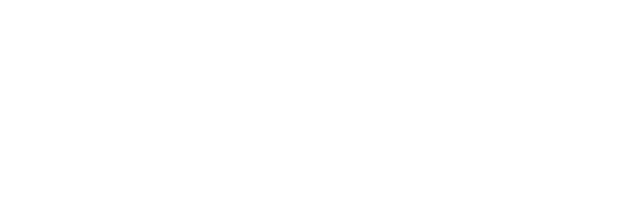
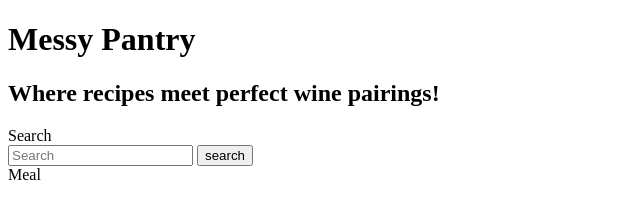
Before and after one commit to need-to-excel/Messy-Pantry, a plain HTML site: page index.html in a window 1280 px wide. Shown: the whole page, without its empty margins (0-640 px from the left). Drawn offline with nearby package versions, Linux system fonts and the light colour scheme; no server answers.

Commit message:
added some html to project

```diff
--- a/index.html
+++ b/index.html
@@ -1,11 +1,53 @@
 <!DOCTYPE html>
 <html lang="en">
   <head>
-    <meta charset="UTF-8">
-    <meta name="viewport" content="width=device-width, initial-scale=1.0">
+    <meta charset="UTF-8" />
+    <meta name="viewport" content="width=device-width, initial-scale=1.0" />
+    <script
+      src="https://cdn.jsdelivr.net/npm/bootstrap@5.3.2/dist/js/bootstrap.bundle.min.js"
+      integrity="sha384-C6RzsynM9kWDrMNeT87bh95OGNyZPhcTNXj1NW7RuBCsyN/o0jlpcV8Qyq46cDfL"
+      crossorigin="anonymous"
+    ></script>
     <title>Document</title>
   </head>
   <body>
+    <!-- Jumbotron for Title -->
+    <div class="p-5 mb-4 rounded-3">
+      <div class="container-fluid py-5">
+        <h1 id="message" class="display-5 text-center fw-bold">
+          <i class="title"></i> Messy Pantry
+        </h1>
+        <h2>
+          <i class="subtitle"></i> Where recipes meet perfect wine pairings!
+        </h2>
+      </div>
+    </div>
+
+    <!-- Main content -->
+    <div class="container text-center">
+      <div class="row align-items-center">
+        <div class="search">
+          Search
+          <div class="input-group">
+            <input
+              type="search"
+              class="form-control rounded"
+              placeholder="Search"
+              aria-label="Search"
+              aria-describedby="search-addon"
+            />
+            <button
+              type="button"
+              class="btn btn-outline-primary"
+              data-mdb-ripple-init
+            >
+              search
+            </button>
+          </div>
+        </div>
+        <div class="meal">Meal</div>
+      </div>
+    </div>
     <script src="https://cdn.jsdelivr.net/npm/dayjs@1/dayjs.min.js"></script>
     <script src="https://cdnjs.cloudflare.com/ajax/libs/jquery/3.2.1/jquery.min.js"></script>
     <script src="script.js"></script>
--- a/script.js
+++ b/script.js
@@ -0,0 +1,9 @@
+var apiKey = "d152576e58714ab5ba4e89d5f0607368"
+var queryURL = "https://api.spoonacular.com/recipes/complexSearch?query=pasta&apiKey=" + "d152576e58714ab5ba4e89d5f0607368";
+fetch(queryURL)
+    .then(function (response) {
+        return response.json();
+    })
+    .then(function (data) {
+        console.log(data);
+    });
```
Lines whose indentation alone changed are shown as unchanged.
